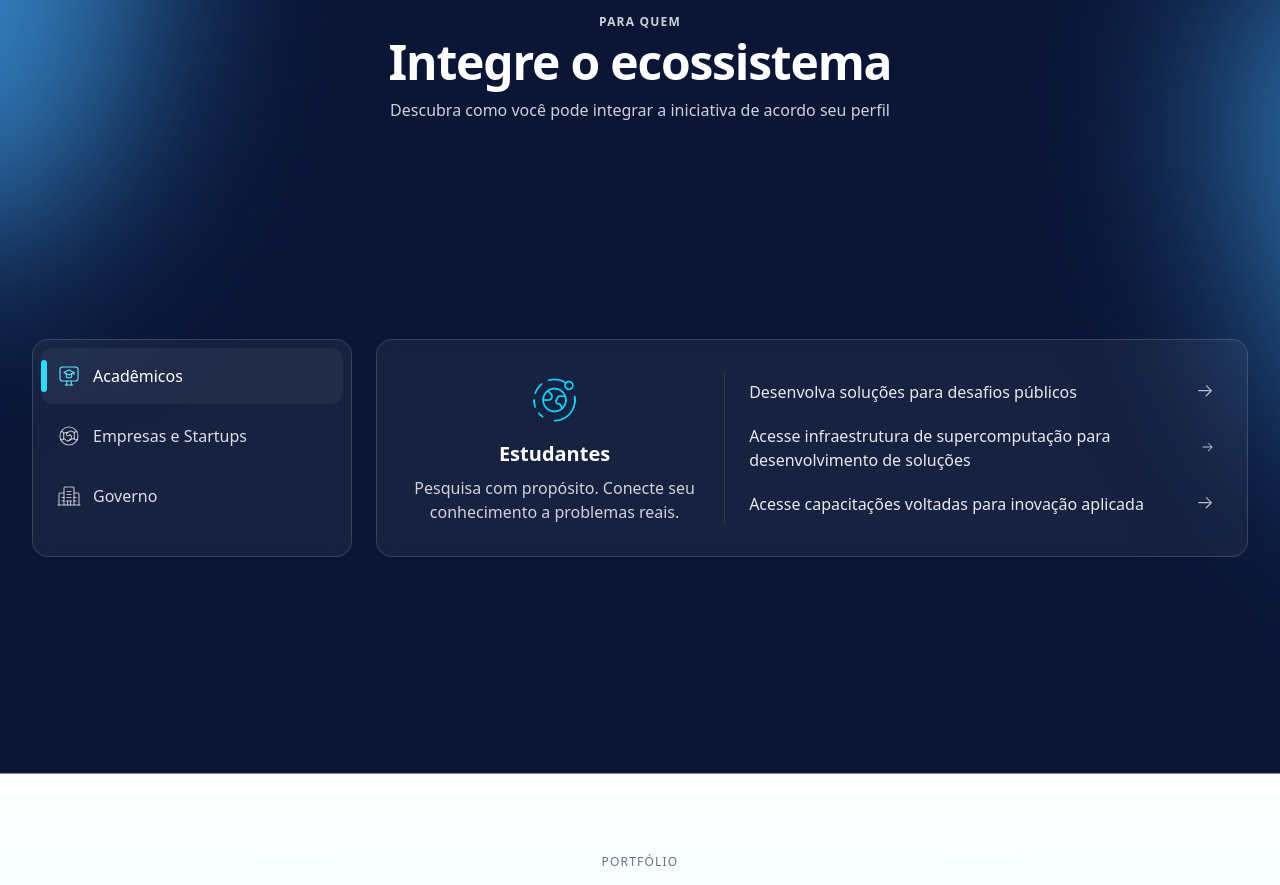
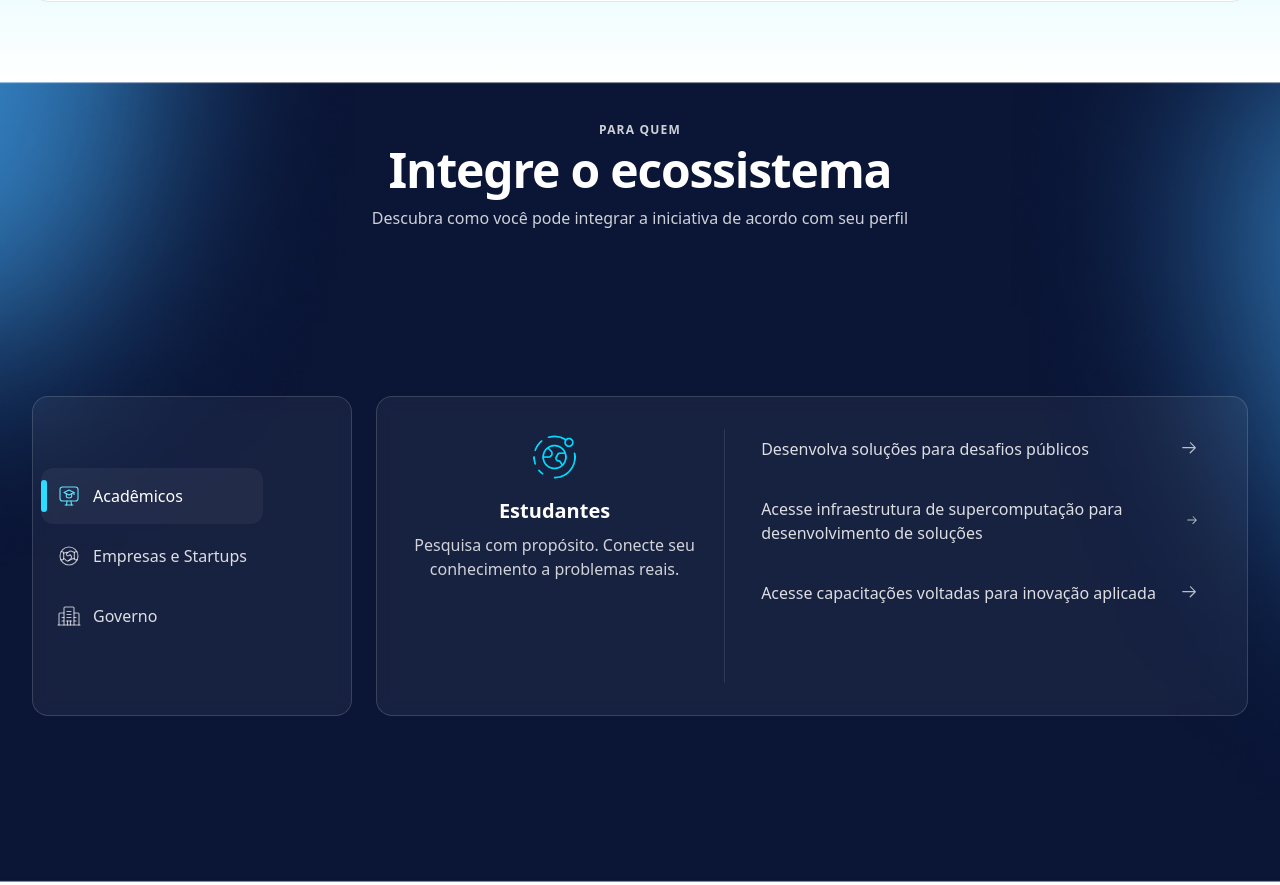
Before and after one commit to PiauiGovTech/piauigovtech, a React (Vite) app: page / in a window 1280 px wide. Shown: the part 2725-3610 px from the top of the page. Built offline with nearby package versions, Linux system fonts and the light colour scheme.

Commit message:
ajuste na interface da home

```diff
--- a/src/pages/ParaQuem.tsx
+++ b/src/pages/ParaQuem.tsx
@@ -310,7 +310,7 @@ export default function ParaQuem() {
             Integre o ecossistema
           </h1>
           <p className="mt-3 text-white/80">
-            Descubra como você pode integrar a iniciativa de acordo seu perfil
+            Descubra como você pode integrar a iniciativa de acordo com seu perfil
           </p>
         </div>
 
@@ -318,7 +318,7 @@ export default function ParaQuem() {
         <div className="flex-1 flex items-center">
           <div className="mt-8 md:mt-10 grid grid-cols-1 gap-6 lg:grid-cols-[320px_1fr] w-full">
             {/* Menu à esquerda */}
-            <div className="relative rounded-2xl border border-white/15 bg-white/5 p-2 text-white backdrop-blur">
+            <div className="relative rounded-2xl border border-white/15 bg-white/5 p-2 text-white backdrop-blur md:h-[320px] flex items-center">
               <ul
                 className="grid"
                 role="tablist"
@@ -350,7 +350,7 @@ export default function ParaQuem() {
                         role="tab"
                         aria-selected={selected}
                         onClick={() => setActive(t.key)}
-                        className={`flex w-full items-center gap-3 rounded-xl px-4 py-4 text-left transition ${
+                        className={`flex w-full items-center gap-3 rounded-xl px-4 py-4 text-left transition cursor-pointer ${
                           selected ? "bg-white/5" : "hover:bg-white/5"
                         }`}
                       >
@@ -391,11 +391,12 @@ export default function ParaQuem() {
             </div>
 
             {/* Detalhes à direita */}
-            <div className="rounded-2xl border border-white/15 bg-white/5 p-6 text-white backdrop-blur md:p-8">
-              <div className="grid items-center gap-6 md:grid-cols-[1fr_auto_1.6fr]">
-                {/* Coluna principal */}
-                <div className="flex flex-col items-center text-center">
-                  {/* Ícone Group.png deve aparecer em todas as abas */}
+            <div className="rounded-2xl border border-white/15 bg-white/5 p-6 text-white backdrop-blur md:p-8 md:h-[320px] flex items-center">
+              <div className="grid h-full w-full items-stretch gap-6 md:grid-cols-[1fr_auto_1.6fr]">
+                {/* Coluna principal (ícone e heading fixos) */}
+                <div className="flex h-full flex-col items-center text-center self-stretch">
+                  {/* Cabeçalho fixo */}
+                  <div className="shrink-0 flex flex-col items-center">
                     <img
                       src={groupIcon}
                       alt=""
@@ -404,7 +405,9 @@ export default function ParaQuem() {
                     <div className="mt-3 text-xl font-semibold">
                       {CONTENT[active].heading}
                     </div>
-                  <p className="mt-2 max-w-sm text-white/80">
+                  </div>
+                  {/* Descrição rola se for maior */}
+                  <p className="mt-2 max-w-sm text-white/80 flex-1 overflow-y-auto min-h-0">
                     {CONTENT[active].description}
                   </p>
                 </div>
@@ -412,18 +415,18 @@ export default function ParaQuem() {
                 <div className="hidden md:block h-full w-px bg-white/10" />
 
                 {/* Lista de benefícios */}
-                <ul className="space-y-5">
+                <ul className="space-y-5 self-stretch overflow-y-auto min-h-0 pr-1">
                   {CONTENT[active].benefits.map((t) => (
                     <li
                       key={t}
-                      className="flex items-center justify-between gap-4 text-white"
+                      className="group flex items-center justify-between gap-4 rounded-lg px-3 py-2 cursor-pointer transition hover:bg-white/5"
                     >
-                      <span className="text-white/90">{t}</span>
+                      <span className="text-white/85 group-hover:text-white">{t}</span>
                       <svg
                         xmlns="http://www.w3.org/2000/svg"
                         viewBox="0 0 24 24"
                         fill="currentColor"
-                        className="size-5 text-white/70"
+                        className="size-5 text-white/70 transition-transform duration-150 group-hover:translate-x-1"
                       >
                         <path
                           fillRule="evenodd"
--- a/src/pages/Projetos.tsx
+++ b/src/pages/Projetos.tsx
@@ -9,7 +9,7 @@ const PROJETOS = [
 
 export default function Projetos() {
   return (
-    <section className="relative py-20">
+    <section className="relative py-20 h-[calc(100vh)]">
       {/* Gradiente: topo branco (limpo) -> base ciano + brilho radial deslocado para não escurecer o topo */}
       <div
         className="pointer-events-none absolute inset-0 -z-10"
--- a/src/pages/QuemSomos.tsx
+++ b/src/pages/QuemSomos.tsx
@@ -2,7 +2,7 @@ import Container from '../components/Container'
 
 export default function QuemSomos() {
   return (
-    <section className="relative py-20">
+    <section className="relative py-20 h-[calc(100vh)]">
       {/* Gradiente: topo ciano -> base branco + brilho radial sutil */}
       <div
         className="pointer-events-none absolute inset-0 -z-10"
```
Lines whose indentation alone changed are shown as unchanged.
